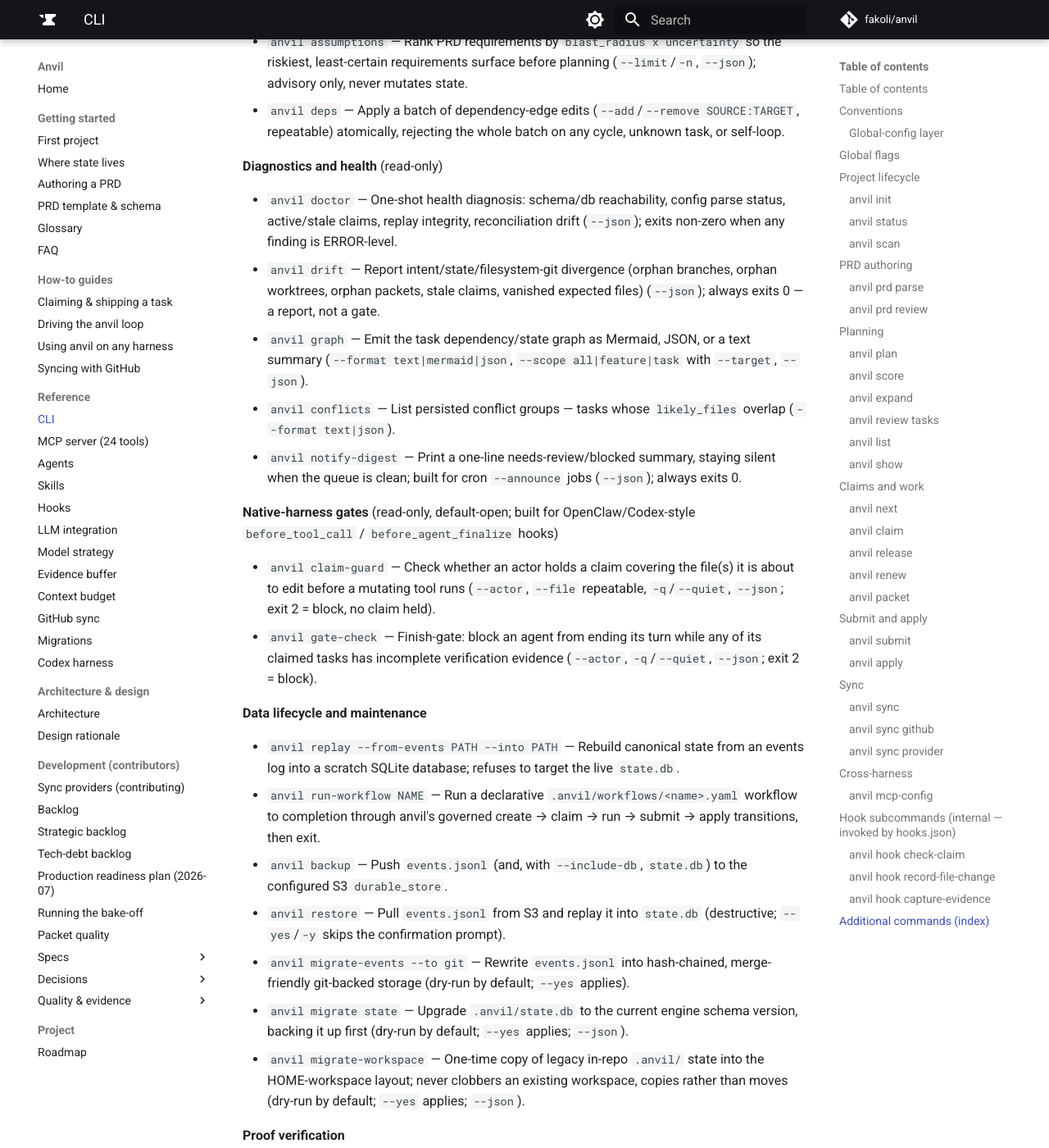
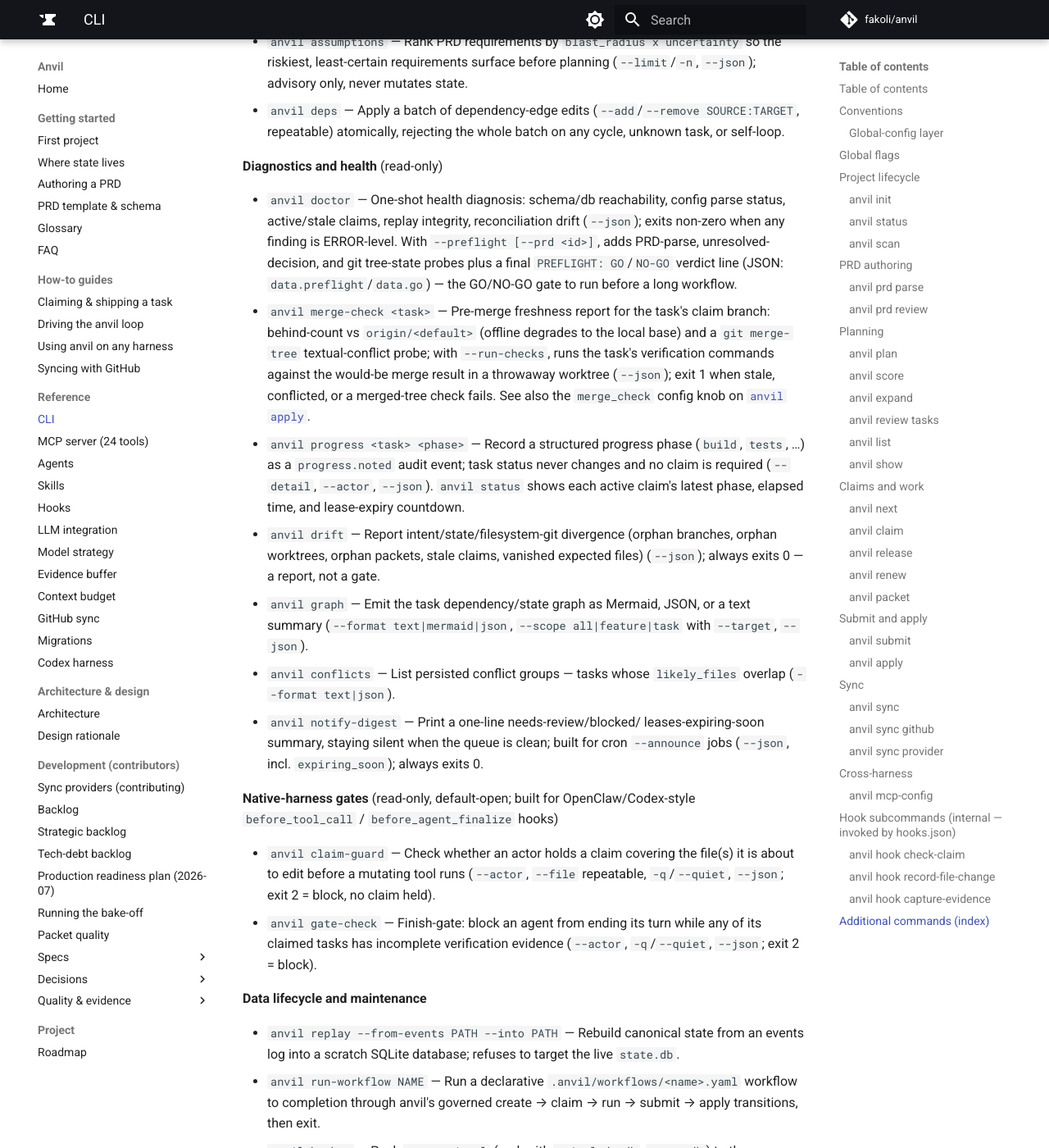
Before and after one commit to fakoli/anvil, an MkDocs documentation site: the page built from docs/cli-reference.md, in a window 1280 px wide and 1400 px high, scrolled down 27187 px. Shown: the whole window at 82% size. Built offline with MkDocs 1.6.1 and Material for MkDocs 9.7.7, drawn with Linux system fonts in a browser that asks for light colours; comment, search, counter and statistics services are not loaded.

Commit message:
docs: changelog + reference sweep for the retro-opps wave (no version bump) (#154)
Promotes nothing: the [Unreleased] block now records the five retro-opps
features (PRs #139-#152) for the NEXT publish — per the bump-on-publish
rule, users keep v0.4.2 until the wave is tested more thoroughly.
cli-reference gains index entries for the two new commands (merge-check,
progress) and the doctor --preflight / notify-digest expiring_soon
additions; mcp.md documents the derived review_tier and conflict_warnings
fields on get_task/get_next_task.


Claude-Session: https://claude.ai/code/session_01JaQFpwDXt1s2jKayhr4Ehh

Co-authored-by: Claude Opus 4.8 (1M context) <noreply@anthropic.com>

```diff
--- a/docs/cli-reference.md
+++ b/docs/cli-reference.md
@@ -1289,7 +1289,23 @@ flag list; full prose treatment may follow in a later pass.
 
 - `anvil doctor` — One-shot health diagnosis: schema/db reachability, config
   parse status, active/stale claims, replay integrity, reconciliation drift
-  (`--json`); exits non-zero when any finding is ERROR-level.
+  (`--json`); exits non-zero when any finding is ERROR-level. With
+  `--preflight [--prd <id>]`, adds PRD-parse, unresolved-decision, and git
+  tree-state probes plus a final `PREFLIGHT: GO`/`NO-GO` verdict line
+  (JSON: `data.preflight`/`data.go`) — the GO/NO-GO gate to run before a
+  long workflow.
+- `anvil merge-check <task>` — Pre-merge freshness report for the task's
+  claim branch: behind-count vs `origin/<default>` (offline degrades to the
+  local base) and a `git merge-tree` textual-conflict probe; with
+  `--run-checks`, runs the task's verification commands against the
+  would-be merge result in a throwaway worktree (`--json`); exit 1 when
+  stale, conflicted, or a merged-tree check fails. See also the
+  `merge_check` config knob on [`anvil apply`](#apply).
+- `anvil progress <task> <phase>` — Record a structured progress phase
+  (`build`, `tests`, …) as a `progress.noted` audit event; task status
+  never changes and no claim is required (`--detail`, `--actor`, `--json`).
+  `anvil status` shows each active claim's latest phase, elapsed time, and
+  lease-expiry countdown.
 - `anvil drift` — Report intent/state/filesystem-git divergence (orphan
   branches, orphan worktrees, orphan packets, stale claims, vanished
   expected files) (`--json`); always exits 0 — a report, not a gate.
@@ -1298,9 +1314,10 @@ flag list; full prose treatment may follow in a later pass.
   with `--target`, `--json`).
 - `anvil conflicts` — List persisted conflict groups — tasks whose
   `likely_files` overlap (`--format text|json`).
-- `anvil notify-digest` — Print a one-line needs-review/blocked summary,
-  staying silent when the queue is clean; built for cron `--announce` jobs
-  (`--json`); always exits 0.
+- `anvil notify-digest` — Print a one-line needs-review/blocked/
+  leases-expiring-soon summary, staying silent when the queue is clean;
+  built for cron `--announce` jobs (`--json`, incl. `expiring_soon`);
+  always exits 0.
 
 **Native-harness gates** (read-only, default-open; built for
 OpenClaw/Codex-style `before_tool_call` / `before_agent_finalize` hooks)
```
Also changed, not shown: CHANGELOG.md (+44 -0 lines), docs/mcp.md (+10 -2 lines).
